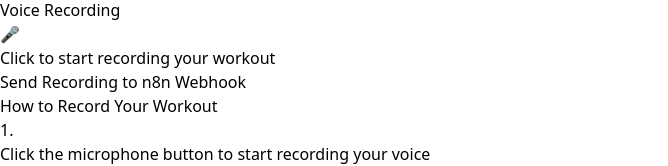
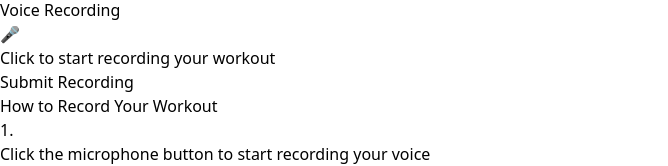
Before and after one commit to udayrealm/voicefit, a React (Vite) app: page /record in a window 1280 px wide. Shown: the part 146-312 px from the top of the page, without its empty margins (0-668 px from the left). Built offline with nearby package versions, Linux system fonts and the light colour scheme; no server answers; the database is empty; sample sign-in values are in the browser's storage.

Commit message:
ui changes

```diff
--- a/src/components/HomeScreen.tsx
+++ b/src/components/HomeScreen.tsx
@@ -59,9 +59,9 @@
       <div className="bg-blue-50 rounded-lg p-4 border border-blue-200">
         <div className="flex items-start justify-between">
           <div>
-            <h3 className="font-bold text-gray-800 mb-2">n8n Integration Status</h3>
+            <h3 className="font-bold text-gray-800 mb-2">System Status</h3>
             <p className="text-gray-700 text-sm">
-              Connected to n8n workflows for voice processing and data storage via Supabase
+              Connected
             </p>
           </div>
           <div className="flex items-center space-x-2">
--- a/src/components/RecordScreen.tsx
+++ b/src/components/RecordScreen.tsx
@@ -84,7 +84,7 @@
         disabled={!audioBlob || isSending || !webhookURL || webhookURL.trim() === ''}
         className="w-full bg-blue-500 hover:bg-blue-600 disabled:bg-gray-300 text-white font-bold py-3 px-6 rounded-lg transition-colors"
       >
-        {isSending ? 'Sending...' : 'Send Recording to n8n Webhook'}
+        {isSending ? 'Sending...' : 'Submit Recording'}
       </button>
 
       {/* Instructions Card */}
```
Also changed, not shown: 1 other file (tests, documents, lock files or other folders).
